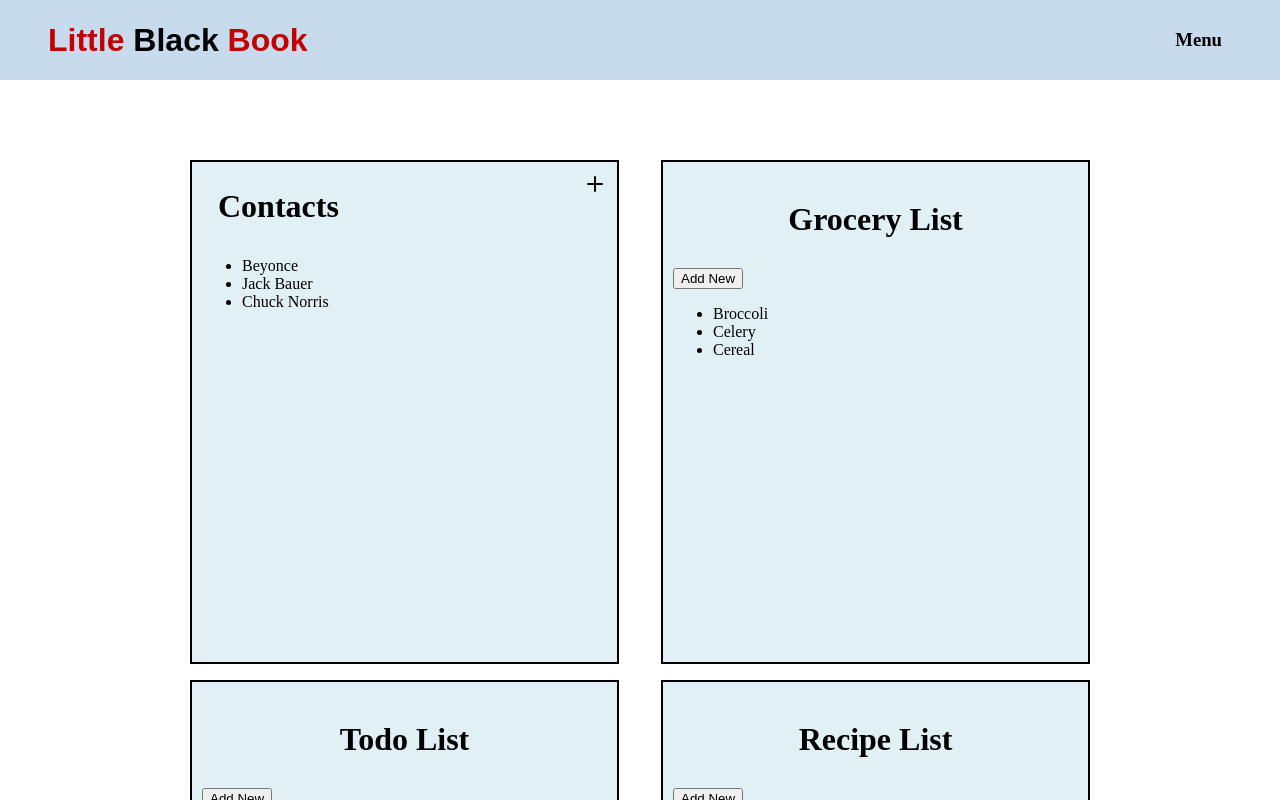
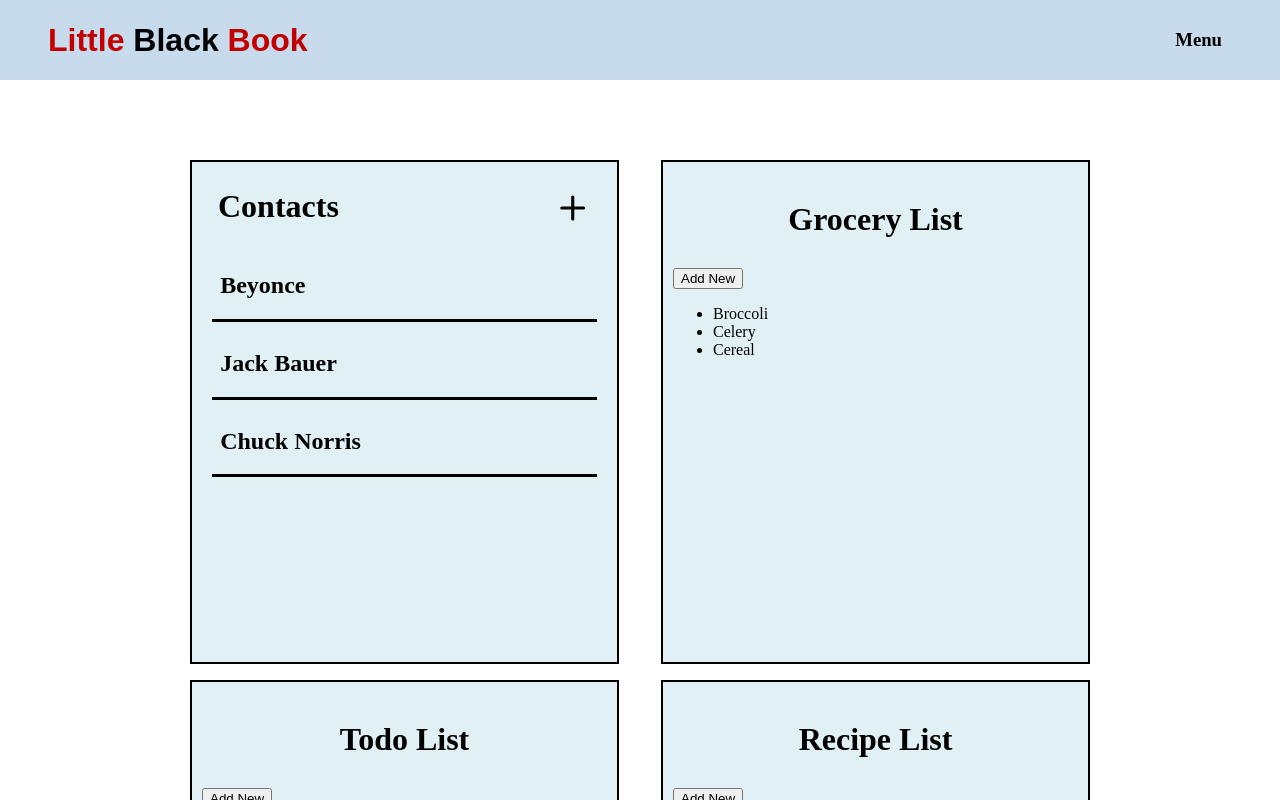
Before and after one commit to themancalledzac/littleBlackBook, a Next.js app: page /user in a window 1280 px wide. Shown: the top 800 px of the page. Built offline with nearby package versions, Linux system fonts and the light colour scheme.

Commit message:
update contact card with correct layout/spacing

```diff
--- a/src/Components/ContactItem/ContactItem.jsx
+++ b/src/Components/ContactItem/ContactItem.jsx
@@ -3,14 +3,14 @@
 import styles from './ContactItem.module.scss';
 import { X } from "lucide-react";
 
-export default function ContactItem( { moduleItem, setCurrentChoice } ) {
+export default function ContactItem( { moduleItem, setSelectedContact } ) {
     const { title, phone, email } = moduleItem;
 
     return (
         <div className={styles.contactBody}>
             <div className={styles.nameContainer}>
                 <h2 className={styles.name}>{title}</h2>
-                <X className={styles.lucide}onClick={() => setCurrentChoice( null )}/>
+                <X className={styles.lucide}onClick={() => setSelectedContact( null )}/>
             </div>
             <div className={styles.infoContainer}>
                 <div className={styles.bottomContainer}>
--- a/src/Components/ContactModule/ContactModule.jsx
+++ b/src/Components/ContactModule/ContactModule.jsx
@@ -5,31 +5,41 @@ import ContactItem from "@/Components/ContactItem/ContactItem";
 import { useState } from "react";
 import { Plus } from "lucide-react";
 
-export default function ContactModule( { module } ) {
-    const [currentChoice, setCurrentChoice] = useState( null );
-    const selectedContact = module.data.find( contact => contact.id === currentChoice );
-    const [isPlusVisible, setIsPlusVisible] = useState(true);
+export default function ContactModule({ module }) {
+    const [selectedContact, setSelectedContact] = useState(null);
+    // const selectedContact = module.data.find( contact => contact.id === currentChoice );
 
-    const handleListClick = () => {
-        setIsPlusVisible(false);
+
+    /**
+     * Takes contact ID and sets SelecteContact as that associated Contact Object,
+     * @param {*} id - Contact ID
+     */
+    const updateSelectedContact = (id) => {
+        const contactObject = module.data.find(contact => contact.id === id);
+        setSelectedContact(contactObject);
     };
 
     return (
         <div className={styles.contactModuleWrapper}>
-            <div className={styles.moduleHeader}>
-                <h1 className={styles.moduleTitle}>{module.title}</h1>
-                <Plus className={styles.lucide} />
-            </div>
-            {!currentChoice ?
-                <ul className={styles.dataList}>
-                    {module.data.map( ( contact ) => (
-                        <li onClick={() => setCurrentChoice( contact.id )}>{contact.title}</li>
-                    ) )}
+            {selectedContact == null ? (
+                <div>
+                    <div className={styles.moduleHeader}>
+                        <h1 className={styles.moduleTitle}>{module.title}</h1>
+                        <Plus className={styles.lucide} />
+                    </div>
+                    <div className={styles.dataList}>
+                        {module.data.map((contact) => (
+                            <div id={contact.uuid} className={styles.dataItem} onClick={() => updateSelectedContact(contact.id)}>
+                                <h2>{contact.title}</h2>
+                                </div>
+                        ))}
+                    </div>
+                </div>
+            ) : (
+                <ContactItem moduleItem={selectedContact} setSelectedContact={setSelectedContact} />
 
-                </ul>
-                :
-                <ContactItem moduleItem={selectedContact} setCurrentChoice={setCurrentChoice}/>
-            }
+            )}
+
         </div>
     );
 }
--- a/src/Components/ContactModule/ContactModule.module.scss
+++ b/src/Components/ContactModule/ContactModule.module.scss
@@ -5,7 +5,6 @@
 }
 
 .moduleHeader {
-  // TODO: make flex
   display: flex;
   justify-content: space-between;
 }
@@ -14,13 +13,29 @@
   padding: 0.5rem;
   margin: 0.5rem;
   justify-content: center;
-  text-align: center;
+  width: 80%;
+  text-align: left;
 }
 
 .dataList {
   cursor: pointer;
+  display: flex;
+  flex-direction: column;
+  width: 95%;
+  margin-right: auto;
+  margin-left: auto;
 }
 
+.dataItem {
+  padding-left: .5rem;
+  margin-top: .5rem;
+  border-bottom: solid;
+
+}
 .lucide {
   cursor: pointer;
+  width: 40px;
+  height: 40px;
+  padding: 0.5rem;
+  margin: 0.5rem;
 }
--- a/src/Components/RecipeListModule/RecipeListModule.module.scss
+++ b/src/Components/RecipeListModule/RecipeListModule.module.scss
@@ -9,7 +9,3 @@
   justify-content: center;
   text-align: center;
 }
-
-.dataList {
-  // todo
-}
--- a/src/styles/global.scss
+++ b/src/styles/global.scss
@@ -13,7 +13,3 @@
   justify-content: center;
   text-align: center;
 }
-
-.dataList {
-  // todo
-}
```
